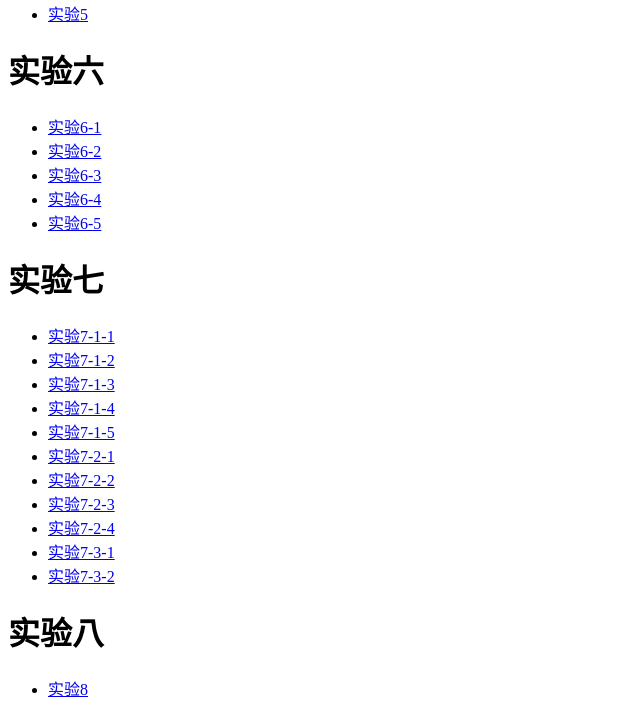
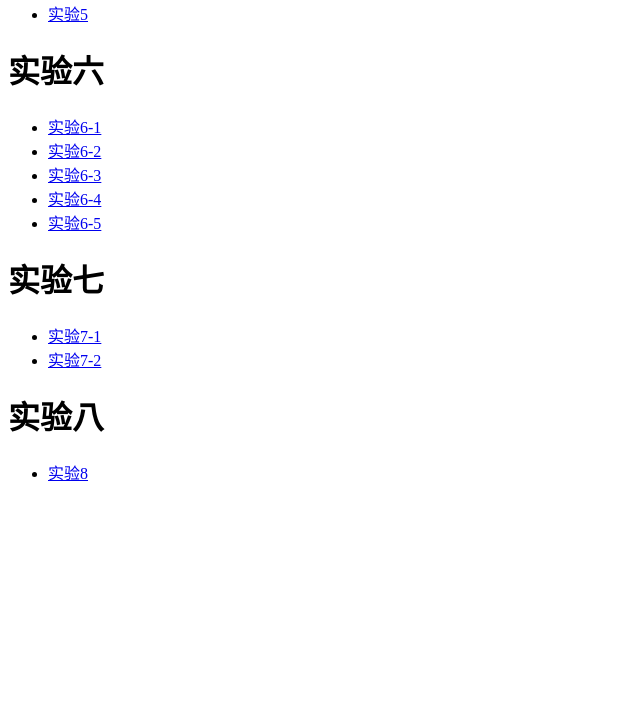
Before and after one commit to Komorebi-2/Komorebi-2.github.io, a plain HTML site: page index.html in a window 1280 px wide. Shown: the part 694-1410 px from the top of the page, without its empty margins (0-640 px from the left). After the commit the page ends 1194 px from the top, so only its background shows below. Drawn offline with Linux system fonts and the light colour scheme.

Commit message:
Update index.html

```diff
--- a/index.html
+++ b/index.html
@@ -36,17 +36,8 @@
   </ul>
   <h1>实验七</h1>
   <ul>
-    <li><a href="sy7-1-1.html">实验7-1-1</a></li>
-    <li><a href="sy7-1-2.html">实验7-1-2</a></li>
-    <li><a href="sy7-1-3.html">实验7-1-3</a></li>
-    <li><a href="sy7-1-4.html">实验7-1-4</a></li>
-    <li><a href="sy7-1-5.html">实验7-1-5</a></li>
-    <li><a href="sy7-2-1.html">实验7-2-1</a></li>
-    <li><a href="sy7-2-2.html">实验7-2-2</a></li>
-    <li><a href="sy7-2-3.html">实验7-2-3</a></li>
-    <li><a href="sy7-2-4.html">实验7-2-4</a></li>
-    <li><a href="sy7-3-1.html">实验7-3-1</a></li>
-    <li><a href="sy7-3-2.html">实验7-3-2</a></li>
+    <li><a href="sy7-3-1.html">实验7-1</a></li>
+    <li><a href="sy7-3-2.html">实验7-2</a></li>
   </ul>
   <h1>实验八</h1>
   <ul>
```
